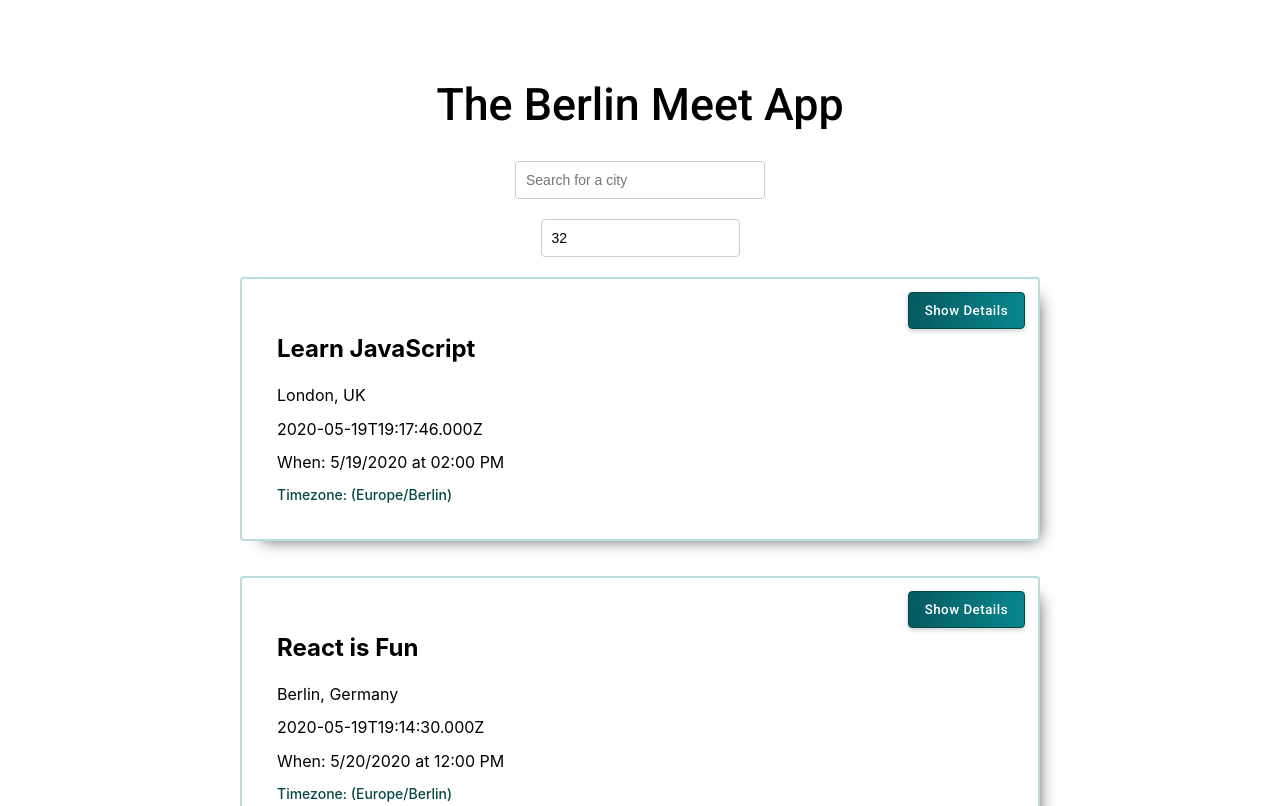
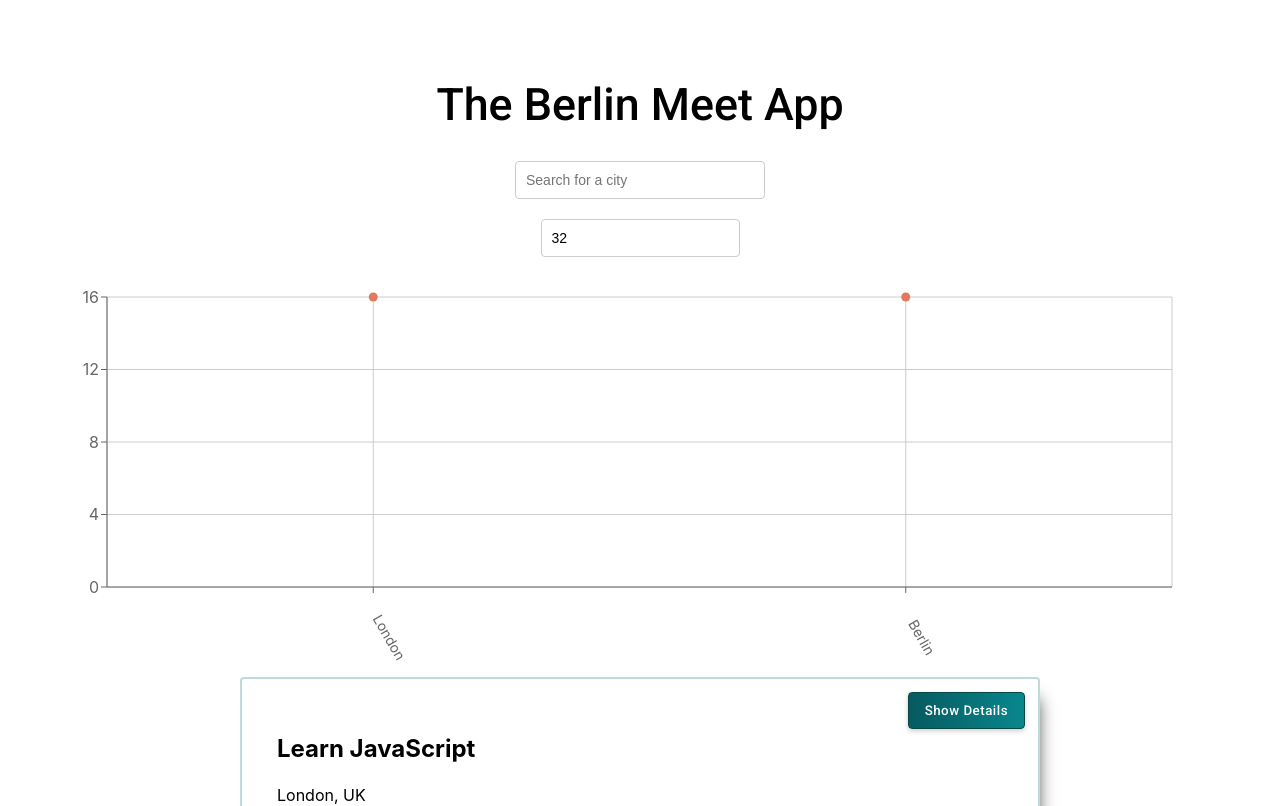
Before and after one commit to bobs83/meetberlin_app, a React (Create React App) app: page / in a window 1280 px wide. Shown: the top 806 px of the page. Built offline with nearby package versions, Linux system fonts and the light colour scheme; what atatus-spa would draw is missing.

Commit message:
Implementing a Scatterplot with Recharts

```diff
--- a/package.json
+++ b/package.json
@@ -12,6 +12,7 @@
     "react": "^18.2.0",
     "react-dom": "^18.2.0",
     "react-scripts": "^5.0.1",
+    "recharts": "^2.10.3",
     "web-vitals": "^2.1.4",
     "workbox-background-sync": "^6.6.0",
     "workbox-broadcast-update": "^6.6.0",
--- a/src/App.js
+++ b/src/App.js
@@ -5,6 +5,7 @@
 import { extractLocations, getEvents } from "./api";
 import { InfoAlert, ErrorAlert, WarningAlert } from "./components/Alert";
 import "./App.css";
+import CityEventsChart from "./components/CityEventsChart";
 
 const App = () => {
   const [allLocations, setAllLocations] = useState([]);
@@ -53,6 +54,9 @@
         setCurrentNOE={setCurrentNOE}
         setErrorAlert={setErrorAlert}
       />
+      <div className="charts-container">
+        <CityEventsChart allLocations={allLocations} events={events} />
+      </div>
       <EventList events={events} />
     </div>
   );
--- /dev/null
+++ b/src/components/CityEventsChart.js
@@ -0,0 +1,62 @@
+import { useState, useEffect } from "react";
+import {
+  ScatterChart,
+  Scatter,
+  XAxis,
+  YAxis,
+  CartesianGrid,
+  Tooltip,
+  ResponsiveContainer,
+} from "recharts";
+
+const CityEventsChart = ({ allLocations, events }) => {
+  const [data, setData] = useState([]);
+
+  useEffect(() => {
+    setData(getData());
+  }, [`${events}`]);
+
+  const getData = () => {
+    const data = allLocations.map((location) => {
+      const count = events.filter(
+        (event) => event.location === location
+      ).length;
+      const city = location.split(/, | - /)[0];
+      return { city, count };
+    });
+    return data;
+  };
+
+  return (
+    <ResponsiveContainer width="99%" height={400}>
+      <ScatterChart
+        margin={{
+          top: 20,
+          right: 20,
+          bottom: 60,
+          left: -30,
+        }}
+      >
+        <CartesianGrid />
+        <XAxis
+          type="category"
+          dataKey="city"
+          name="City"
+          angle={60}
+          interval={0}
+          tick={{ dx: 20, dy: 40, fontSize: 14 }}
+        />
+        <YAxis
+          type="number"
+          dataKey="count"
+          name="Number of events"
+          allowDecimals={false}
+        />
+        <Tooltip cursor={{ strokeDasharray: "3 3" }} />
+        <Scatter name="A school" data={data} fill="#e07a5f" />
+      </ScatterChart>
+    </ResponsiveContainer>
+  );
+};
+
+export default CityEventsChart;
```
Also changed, not shown: 1 other file (tests, documents, lock files or other folders).
